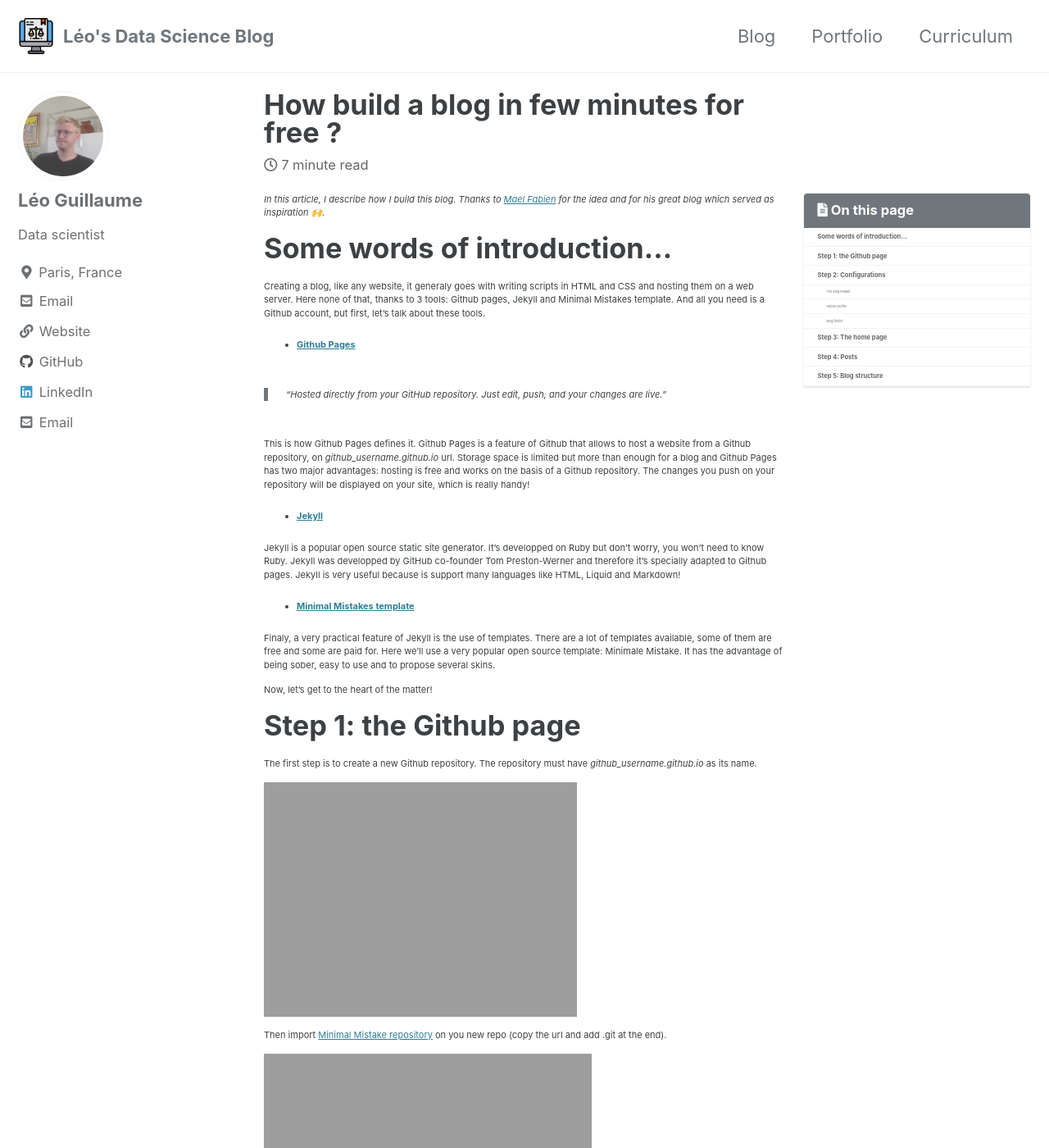
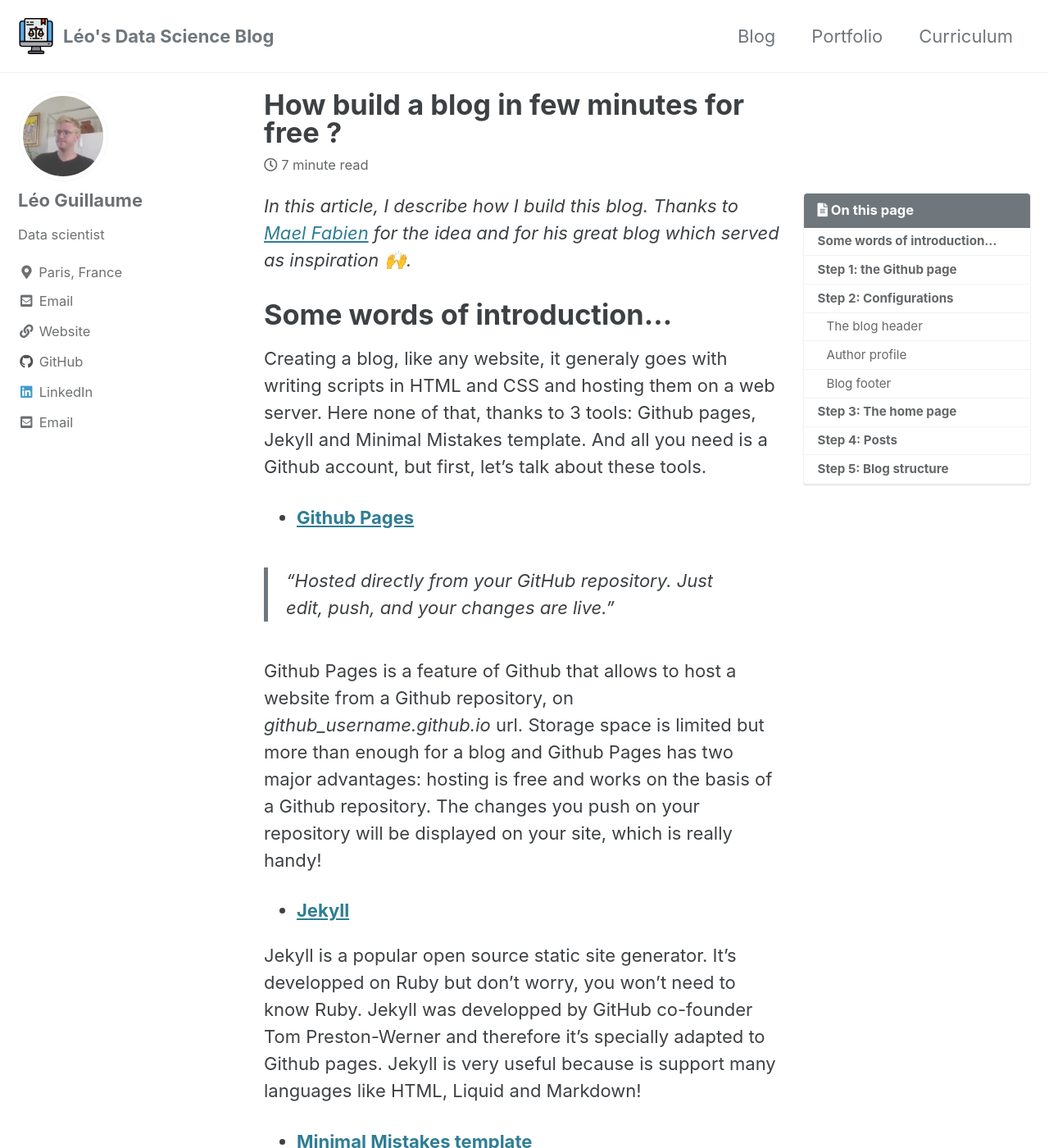
Before and after one commit to leoguillaume/leoguillaume.github.io, a Jekyll site: the page built from _posts/2020-10-22-blogtutorial.md, in a window 1280 px wide and 1400 px high. Shown: the whole window at 82% size. Built offline with Jekyll 4.4.1, drawn with Linux system fonts in a browser that asks for light colours; cached includes are drawn as plain includes; emoji names are drawn with the system emoji font; comment, search, counter and statistics services are not loaded; some of the changed text lies outside the part shown.

Commit message:
blogtutorial.md

```diff
--- a/_posts/2020-10-22-blogtutorial.md
+++ b/_posts/2020-10-22-blogtutorial.md
@@ -22,7 +22,7 @@
 
 > *"Hosted directly from your GitHub repository. Just edit, push, and your changes are live."*
 
-This is how Github Pages defines it. Github Pages is a feature of Github that allows to host a website from a Github repository, on *github_username.github.io* url. Storage space is limited but more than enough for a blog and Github Pages has two major advantages: hosting is free and works on the basis of a Github repository. The changes you push on your repository will be displayed on your site, which is really handy!
+Github Pages is a feature of Github that allows to host a website from a Github repository, on *github_username.github.io* url. Storage space is limited but more than enough for a blog and Github Pages has two major advantages: hosting is free and works on the basis of a Github repository. The changes you push on your repository will be displayed on your site, which is really handy!
 
 * **[Jekyll](https://jekyllrb.com/)**
 
--- a/_sass/minimal-mistakes/_page.scss
+++ b/_sass/minimal-mistakes/_page.scss
@@ -108,7 +108,7 @@
   p,
   li,
   dl {
-    font-size: 0.5em;
+    font-size: 1em;
   }
 
   /* paragraph indents */
```
Also changed, not shown: other parts of _posts/2020-10-22-blogtutorial.md (+5 -0 lines).
